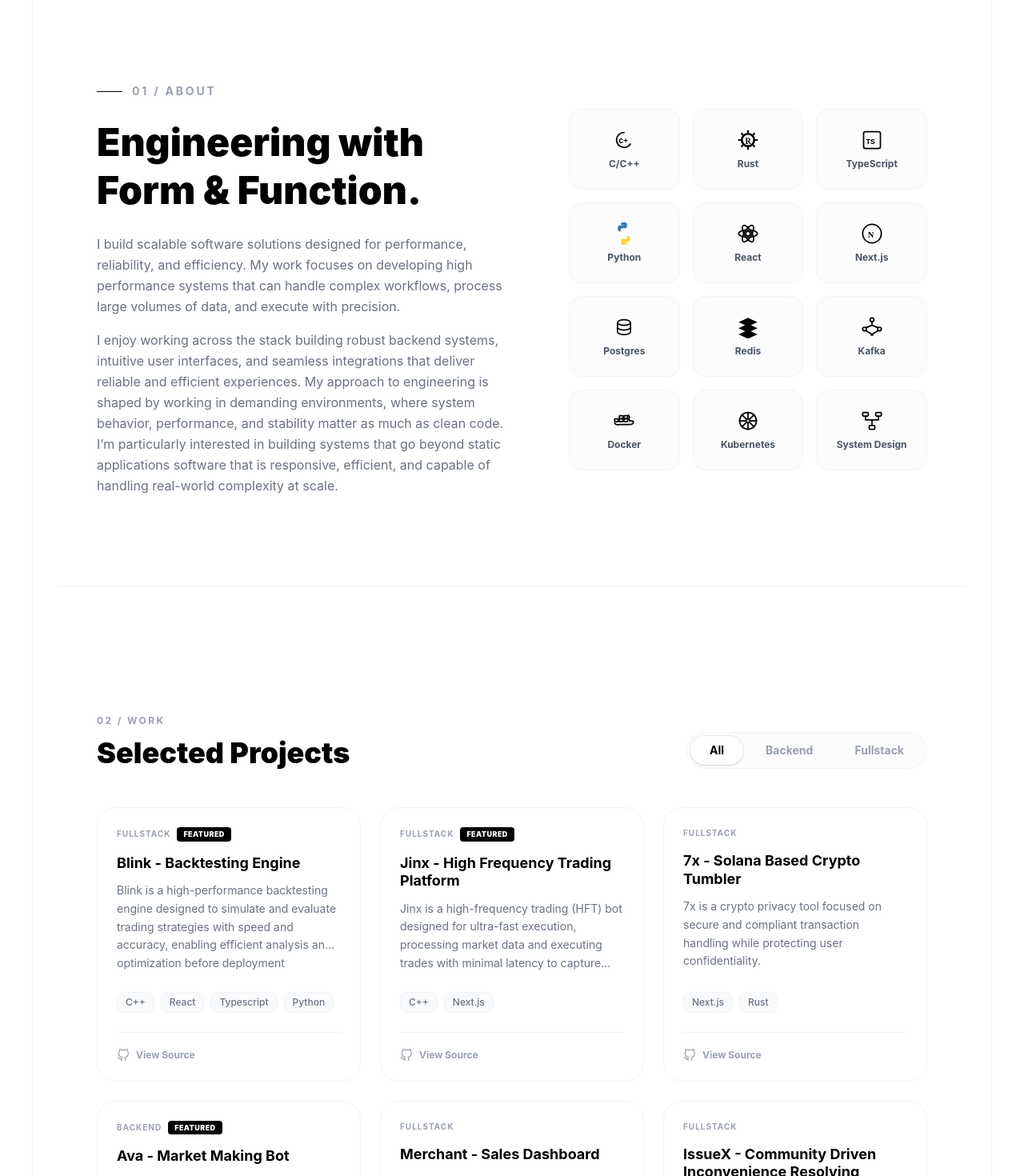
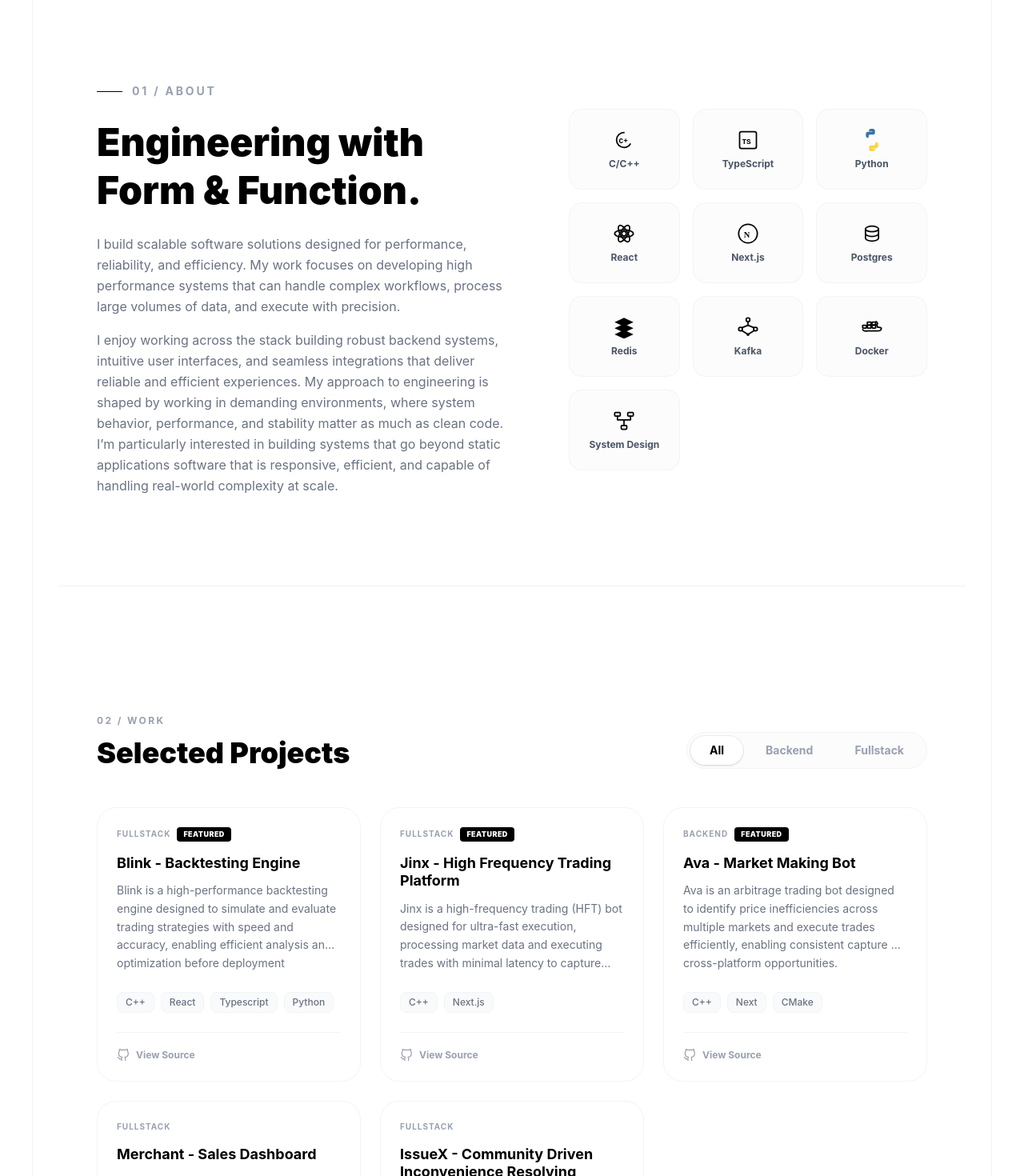
Before and after one commit to user-Param/portfolio, a Next.js app: page / in a window 1280 px wide. Shown: the part 720-2190 px from the top of the page at 80% size. Built offline with nearby package versions, Linux system fonts and the light colour scheme.

Commit message:
few updates

```diff
--- a/src/app/section/about.tsx
+++ b/src/app/section/about.tsx
@@ -10,41 +10,6 @@
       </svg>
     ),
   },
-  {
-  name: "Rust",
-  icon: (
-    <svg viewBox="0 0 24 24" fill="currentColor" stroke="none" className="w-6 h-6 md:w-7 md:h-7">
-      {/* 8-tooth gear */}
-      {[0, 45, 90, 135, 180, 225, 270, 315].map((angle) => (
-        <rect
-          key={angle}
-          x="11.1"
-          y="1.5"
-          width="1.8"
-          height="3"
-          rx="0.5"
-          transform={`rotate(${angle} 12 12)`}
-        />
-      ))}
-      {/* Gear body */}
-      <circle cx="12" cy="12" r="7.8" />
-      {/* Inner cutout */}
-      <circle cx="12" cy="12" r="5.5" fill="white" />
-      {/* R letter */}
-      <text
-        x="12"
-        y="16"
-        fontSize="9"
-        fontWeight="900"
-        textAnchor="middle"
-        fontFamily="Georgia, serif"
-        fill="currentColor"
-      >
-        R
-      </text>
-    </svg>
-  ),
-},
   {
     name: "TypeScript",
     icon: (
@@ -144,23 +109,6 @@
     ),
   },
   {
-    name: "Kubernetes",
-    icon: (
-      <svg viewBox="0 0 24 24" fill="none" stroke="currentColor" strokeWidth={1.5} className="w-6 h-6 md:w-7 md:h-7">
-        <circle cx="12" cy="12" r="9" />
-        <circle cx="12" cy="12" r="2" />
-        <line x1="12" y1="3" x2="12" y2="10" strokeLinecap="round" />
-        <line x1="12" y1="14" x2="12" y2="21" strokeLinecap="round" />
-        <line x1="3" y1="12" x2="10" y2="12" strokeLinecap="round" />
-        <line x1="14" y1="12" x2="21" y2="12" strokeLinecap="round" />
-        <line x1="5.6" y1="5.6" x2="10" y2="10" strokeLinecap="round" />
-        <line x1="14" y1="14" x2="18.4" y2="18.4" strokeLinecap="round" />
-        <line x1="18.4" y1="5.6" x2="14" y2="10" strokeLinecap="round" />
-        <line x1="10" y1="14" x2="5.6" y2="18.4" strokeLinecap="round" />
-      </svg>
-    ),
-  },
-  {
     name: "System Design",
     icon: (
       <svg viewBox="0 0 24 24" fill="none" stroke="currentColor" strokeWidth={1.5} className="w-6 h-6 md:w-7 md:h-7">
--- a/src/app/section/activity-section.tsx
+++ b/src/app/section/activity-section.tsx
@@ -3,7 +3,7 @@
 // ── Work Experience Data ───────────────────────────────────────────────────
 const EXPERIENCES = [
   {
-    role: "Full-stack Software Engineer",
+    role: "Full-stack Software Engineer Apprenticeship",
     company: "100xDevs",
     location: "Delhi NCR, India (Remote)",
     period: "Nov 2025 – Present",
--- a/src/app/section/project.tsx
+++ b/src/app/section/project.tsx
@@ -25,16 +25,6 @@
   },
   {
     id: 3,
-    category: "Fullstack",
-    featured: false,
-    title: "7x - Solana Based Crypto Tumbler",
-    description:
-      "7x is a crypto privacy tool focused on secure and compliant transaction handling while protecting user confidentiality.",
-    tags: ["Next.js", "Rust"],
-    source: "#",
-  },
-  {
-    id: 4,
     category: "Backend",
     featured: true,
     title: "Ava - Market Making Bot",
@@ -44,7 +34,7 @@
     source: "https://github.com/user-Param/Market-Making-Bot",
   },
   {
-    id: 5,
+    id: 4,
     category: "Fullstack",
     featured: false,
     title: "Merchant - Sales Dashboard",
@@ -54,7 +44,7 @@
     source: "https://github.com/user-Param/Merchant-",
   },
   {
-    id: 6,
+    id: 5,
     category: "Fullstack",
     featured: false,
     title: "IssueX - Community Driven Inconvenience Resolving Platform",
```
